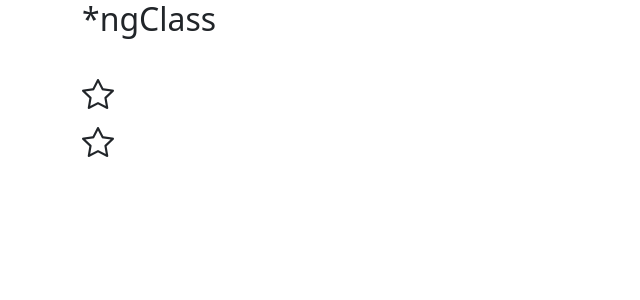
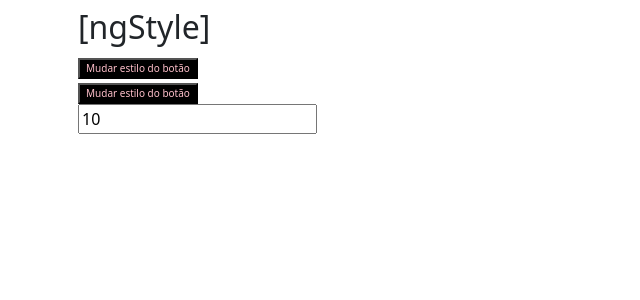
Before and after one commit to BernardoSemiOficial/curso-angular-loiane, an Angular app: page / in a window 1280 px wide. Shown: the top 300 px of the page, without its empty margins (0-640 px from the left). Built offline with nearby package versions, Linux system fonts and the light colour scheme.

Commit message:
docs: aprendendo sobre ngStyle

```diff
--- a/src/app/app.component.html
+++ b/src/app/app.component.html
@@ -1,4 +1,5 @@
 <app-diretiva-ngif style="display: none"></app-diretiva-ngif>
 <app-diretiva-ngswitch style="display: none"></app-diretiva-ngswitch>
 <app-diretiva-ngfor style="display: none"></app-diretiva-ngfor>
-<app-diretiva-ngclass></app-diretiva-ngclass>
+<app-diretiva-ngclass style="display: none"></app-diretiva-ngclass>
+<app-diretiva-ngstyle></app-diretiva-ngstyle>
--- a/src/app/app.module.ts
+++ b/src/app/app.module.ts
@@ -1,12 +1,14 @@
 import { NgModule } from '@angular/core';
 import { BrowserModule } from '@angular/platform-browser';
 
+import { FormsModule } from '@angular/forms';
 import { NgbModule } from '@ng-bootstrap/ng-bootstrap';
 import { AppRoutingModule } from './app-routing.module';
 import { AppComponent } from './app.component';
 import { DiretivaNgclassComponent } from './shared/components/diretiva-ngclass/diretiva-ngclass.component';
 import { DiretivaNgforComponent } from './shared/components/diretiva-ngfor/diretiva-ngfor.component';
 import { DiretivaNgifComponent } from './shared/components/diretiva-ngif/diretiva-ngif.component';
+import { DiretivaNgstyleComponent } from './shared/components/diretiva-ngstyle/diretiva-ngstyle.component';
 import { DiretivaNgswitchComponent } from './shared/components/diretiva-ngswitch/diretiva-ngswitch.component';
 
 @NgModule({
@@ -16,8 +18,9 @@ import { DiretivaNgswitchComponent } from './shared/components/diretiva-ngswitch
     DiretivaNgswitchComponent,
     DiretivaNgforComponent,
     DiretivaNgclassComponent,
+    DiretivaNgstyleComponent,
   ],
-  imports: [BrowserModule, AppRoutingModule, NgbModule],
+  imports: [BrowserModule, AppRoutingModule, NgbModule, FormsModule],
   providers: [],
   bootstrap: [AppComponent],
 })
--- /dev/null
+++ b/src/app/shared/components/diretiva-ngstyle/diretiva-ngstyle.component.html
@@ -0,0 +1,27 @@
+<section class="container p-2">
+  <h2>[ngStyle]</h2>
+
+  <button
+    [style.color]="isActive ? 'red' : 'pink'"
+    [style.backgroundColor]="isActive ? 'white' : 'black'"
+    [style.fontWeight]="isActive ? 'bold' : 'normal'"
+    [style.fontSize]="styleFontSize + 'px'"
+    (click)="handleClickButton()"
+  >
+    Mudar estilo do botão
+  </button>
+  <br />
+  <button
+    [ngStyle]="{
+      color: isActive ? 'red' : 'pink',
+      backgroundColor: isActive ? 'white' : 'black',
+      fontWeight: isActive ? 'bold' : 'normal',
+      fontSize: styleFontSize + 'px'
+    }"
+    (click)="handleClickButton()"
+  >
+    Mudar estilo do botão
+  </button>
+  <br />
+  <input class="input" type="text" [(ngModel)]="styleFontSize" />
+</section>
--- /dev/null
+++ b/src/app/shared/components/diretiva-ngstyle/diretiva-ngstyle.component.ts
@@ -0,0 +1,15 @@
+import { Component } from '@angular/core';
+
+@Component({
+  selector: 'app-diretiva-ngstyle',
+  templateUrl: './diretiva-ngstyle.component.html',
+  styleUrls: ['./diretiva-ngstyle.component.scss'],
+})
+export class DiretivaNgstyleComponent {
+  isActive = false;
+  styleFontSize = 10;
+
+  handleClickButton() {
+    this.isActive = !this.isActive;
+  }
+}
```
Also changed, not shown: src/app/shared/components/diretiva-ngstyle/diretiva-ngstyle.component.scss (added), 1 other file (tests, documents, lock files or other folders).
